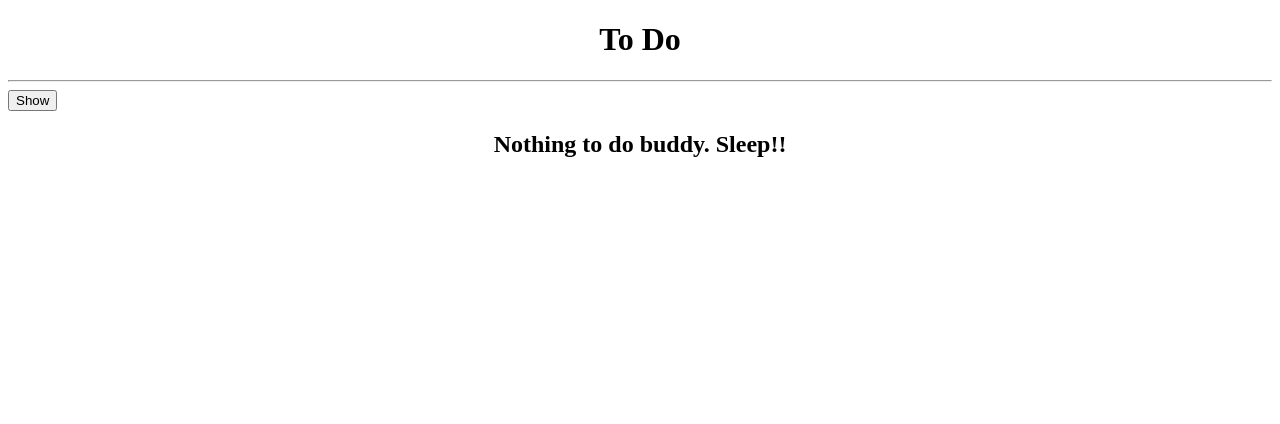
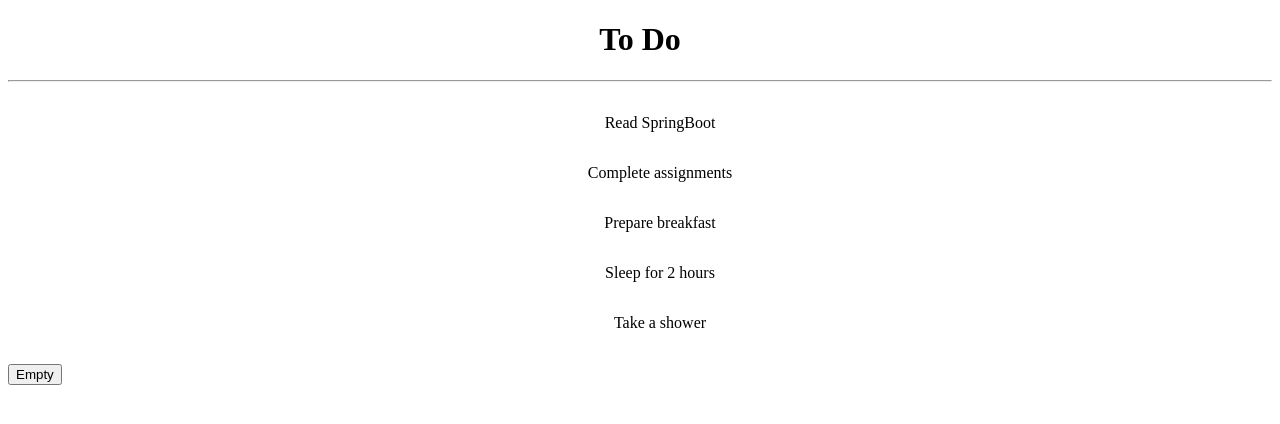
Before and after one commit to Rajashree-85/Todo-App, a React (Create React App) app: page / in a window 1280 px wide. Shown: the top 424 px of the page. Built offline with nearby package versions, Linux system fonts and the light colour scheme.

Commit message:
Checkpoint 4 done

```diff
--- a/src/App.js
+++ b/src/App.js
@@ -14,12 +14,12 @@ import { setTextRange } from "typescript";
     {id : 4, value: "Take a shower"}
   ]);
 
-  const [TextHidden,setTextHidden]=useState(true);
-  const onClick=()=>setTextHidden(!TextHidden);
-
+  function handleClick(){
+    setcountList([{id:99999,value:"Nothing to do Buddy! Sleep"}]);
+  }
 
    let listItems = countList.map((num) => (
-      <li key={num.id}>
+        <li key={num.id}>
         <p>{num.value}</p>
       </li>
     ));
@@ -30,9 +30,9 @@ import { setTextRange } from "typescript";
         <Header />
 
         <hr />
+        <ul>{listItems}</ul>
 
-      <button onClick={onClick} id="button" >{TextHidden?'Show':'Empty'}</button>
-      {!TextHidden?<ul>{listItems}</ul>:<SubHeader />}
+        <button onClick={handleClick} >Empty</button>
 
       </div>
     );
--- a/src/style.css
+++ b/src/style.css
@@ -17,3 +17,7 @@
   display : grid;
   text-align: center;
 }
+
+.strikethrough:checked + .strikeThis {
+  text-decoration: line-through
+}
```
